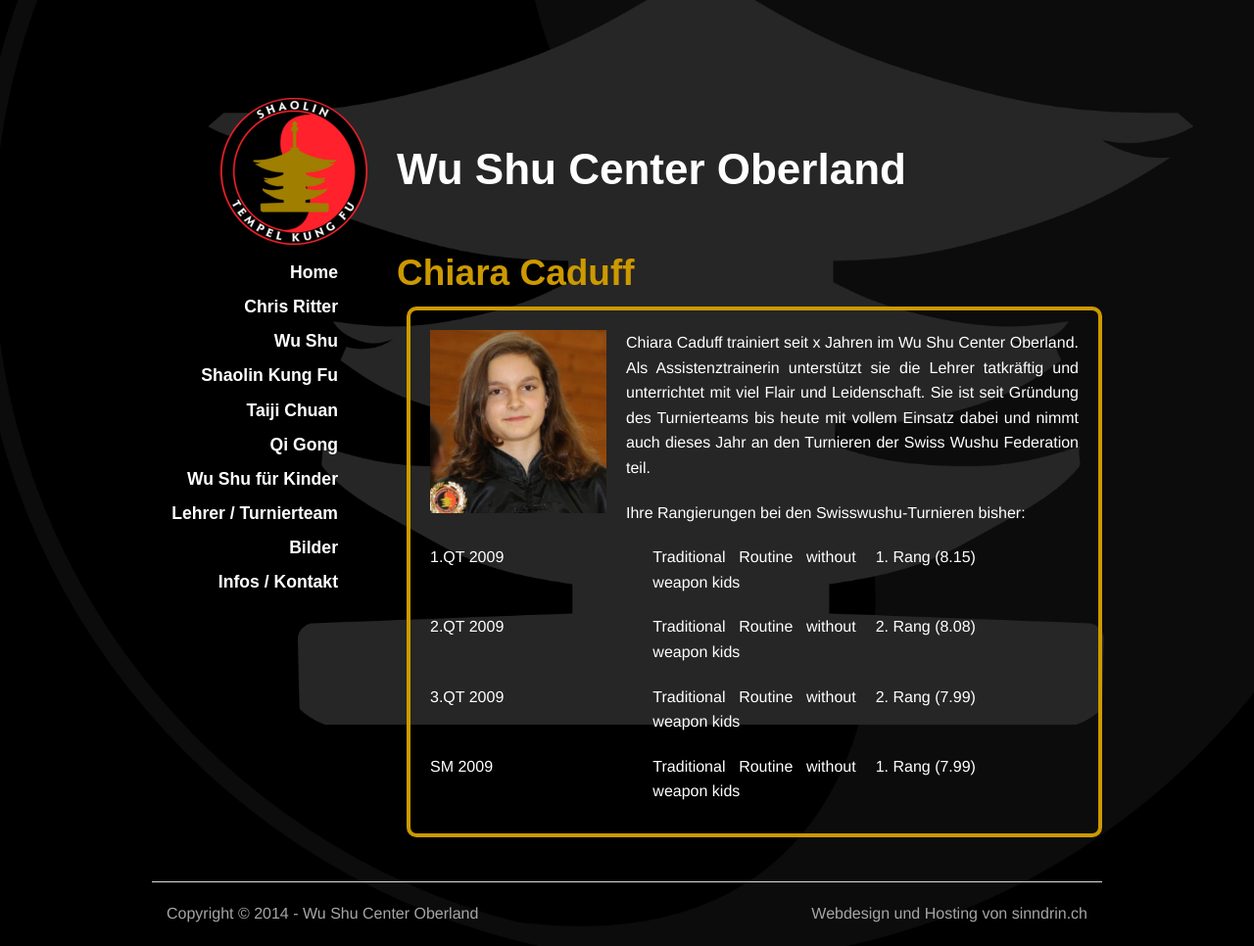
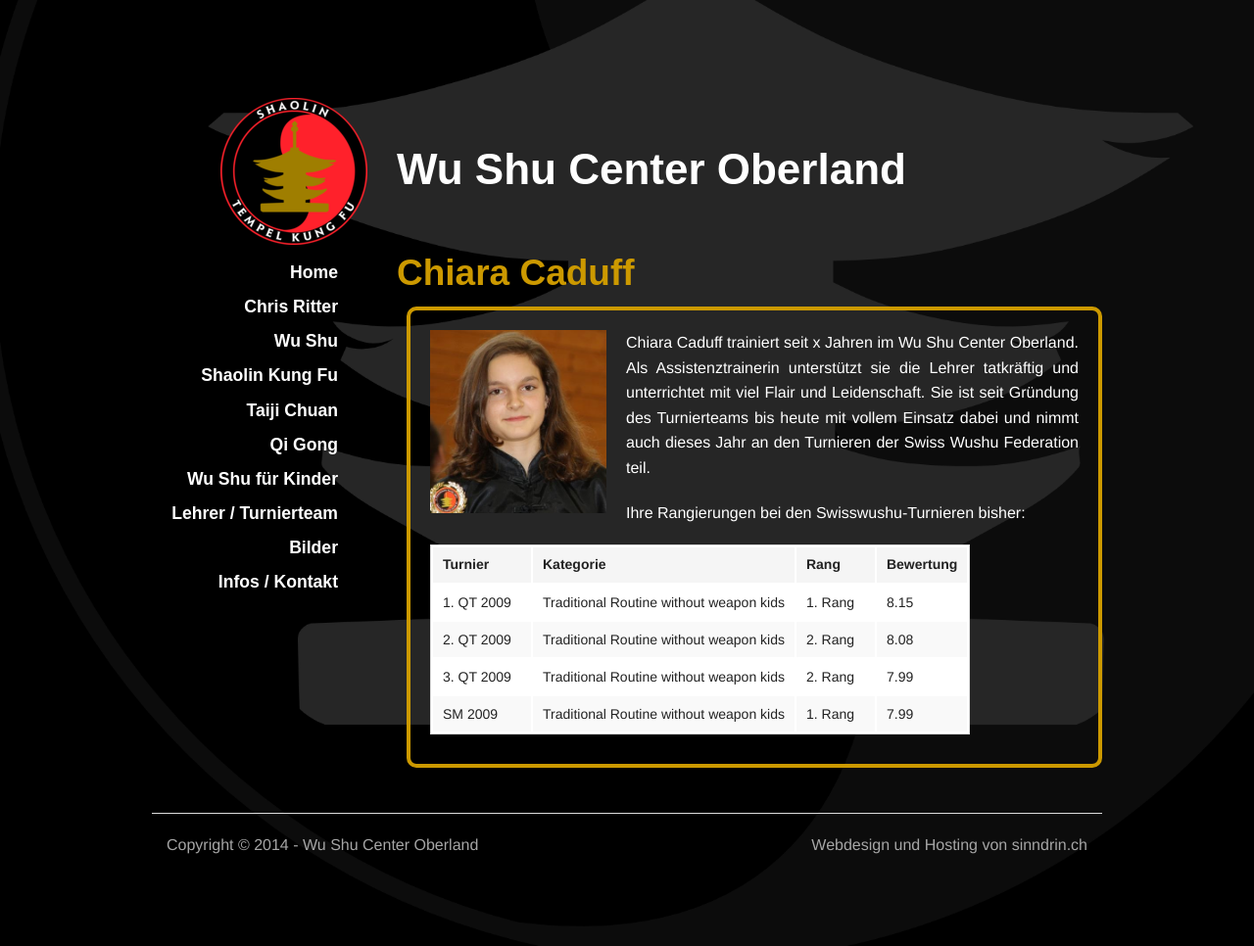
Before and after one commit to wu-shu/wu-shu.github.io, a Jekyll site: the page built from chiara-caduff/index.md, in a window 1280 px wide. Shown: the whole page at 98% size. Built offline with Jekyll 4.4.1, drawn with Linux system fonts in a browser that asks for light colours; some web fonts are replaced; Markdown is read by kramdown in place of the engine named in the settings; comment, search, counter and statistics services are not loaded; after the commit the page ends 900 px from its top, so only the background shows below that.

Commit message:
Tabelle eingefügt

```diff
--- a/chiara-caduff/index.md
+++ b/chiara-caduff/index.md
@@ -7,26 +7,40 @@
 Chiara Caduff trainiert seit x Jahren im Wu Shu Center Oberland. Als Assistenztrainerin unterstützt sie die Lehrer tatkräftig und unterrichtet mit viel Flair und Leidenschaft. Sie ist seit Gründung des Turnierteams bis heute mit vollem Einsatz dabei und nimmt auch dieses Jahr an den Turnieren der Swiss Wushu Federation teil.
 
 
-
 Ihre Rangierungen bei den Swisswushu-Turnieren bisher:
-
-<ul class="small-block-grid-1 medium-block-grid-2 large-block-grid-3">
-<li>1.QT 2009</li>
-<li>Traditional Routine without weapon kids</li>
-<li>1. Rang (8.15)</li>
-</ul>
-<ul class="small-block-grid-1 medium-block-grid-2 large-block-grid-3">
-<li>2.QT 2009</li>
-<li>Traditional Routine without weapon kids</li>
-<li>2. Rang (8.08)</li>
-</ul>
-<ul class="small-block-grid-1 medium-block-grid-2 large-block-grid-3">
-<li>3.QT 2009</li>
-<li>Traditional Routine without weapon kids</li>
-<li>2. Rang (7.99)</li>
-</ul>
-<ul class="small-block-grid-1 medium-block-grid-2 large-block-grid-3">
-<li>SM 2009</li>
-<li>Traditional Routine without weapon kids</li>
-<li>1. Rang (7.99)</li>
-</ul>
+<table>
+	<thead>
+		<tr>
+			<th width="100">Turnier</th>
+			<th>Kategorie</th>
+			<th width="80">Rang</th>
+			<th width="50">Bewertung</th>
+		</tr>
+	</thead>
+	<tbody>
+		<tr>
+			<td>1. QT 2009</td>
+			<td>Traditional Routine without weapon kids</td>
+			<td>1. Rang</td>
+			<td>8.15</td>
+		</tr>
+		<tr>
+			<td>2. QT 2009</td>
+			<td>Traditional Routine without weapon kids</td>
+			<td>2. Rang</td>
+			<td>8.08</td>
+		</tr>
+		<tr>
+			<td>3. QT 2009</td>
+			<td>Traditional Routine without weapon kids</td>
+			<td>2. Rang</td>
+			<td>7.99</td>
+		</tr>
+		<tr>
+			<td>SM 2009</td>
+			<td>Traditional Routine without weapon kids</td>
+			<td>1. Rang</td>
+			<td>7.99</td>
+		</tr>
+	</tbody>
+</table>
```
Also changed, not shown: infos-kontakt/index.md (+5 -5 lines).
